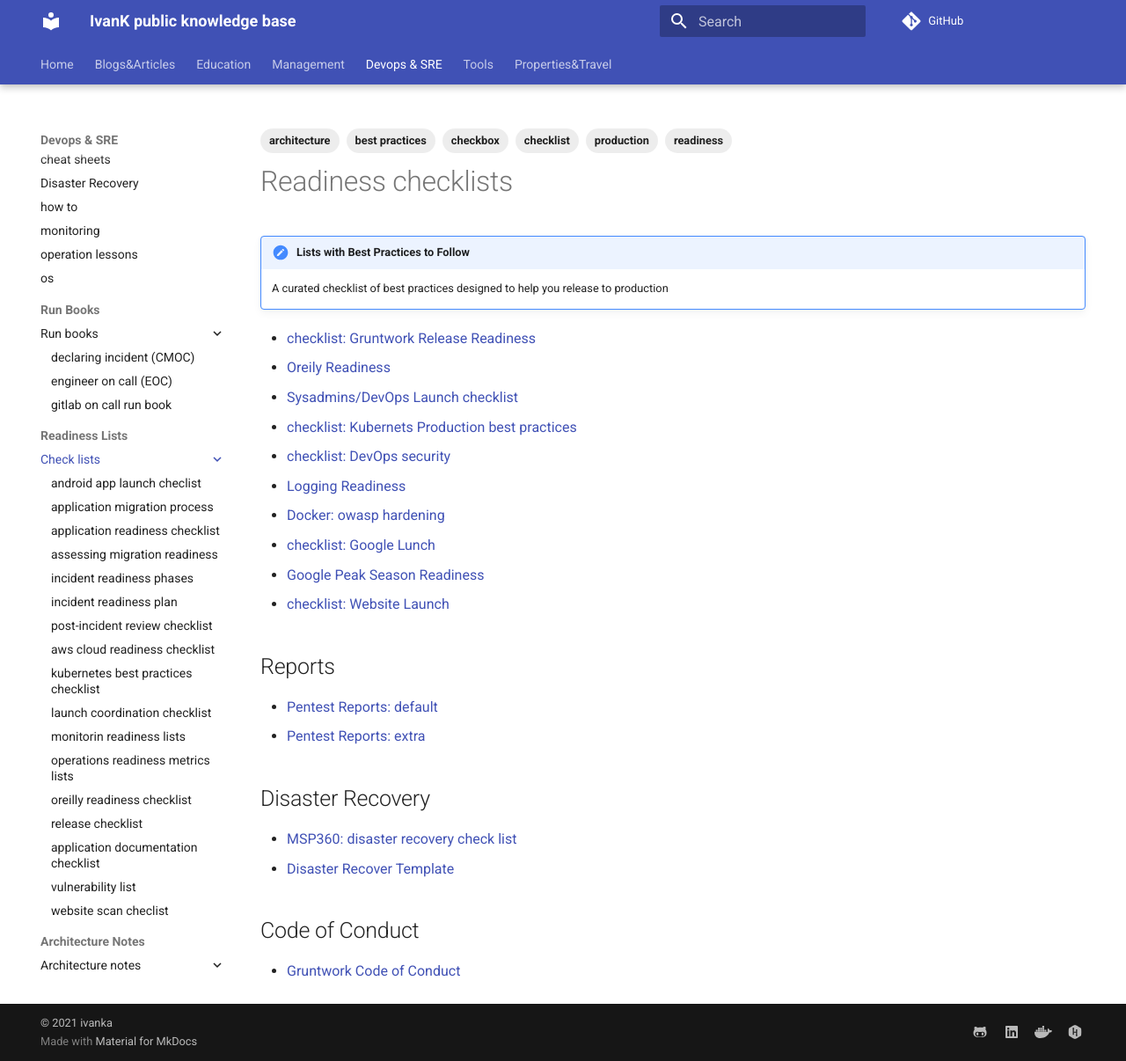
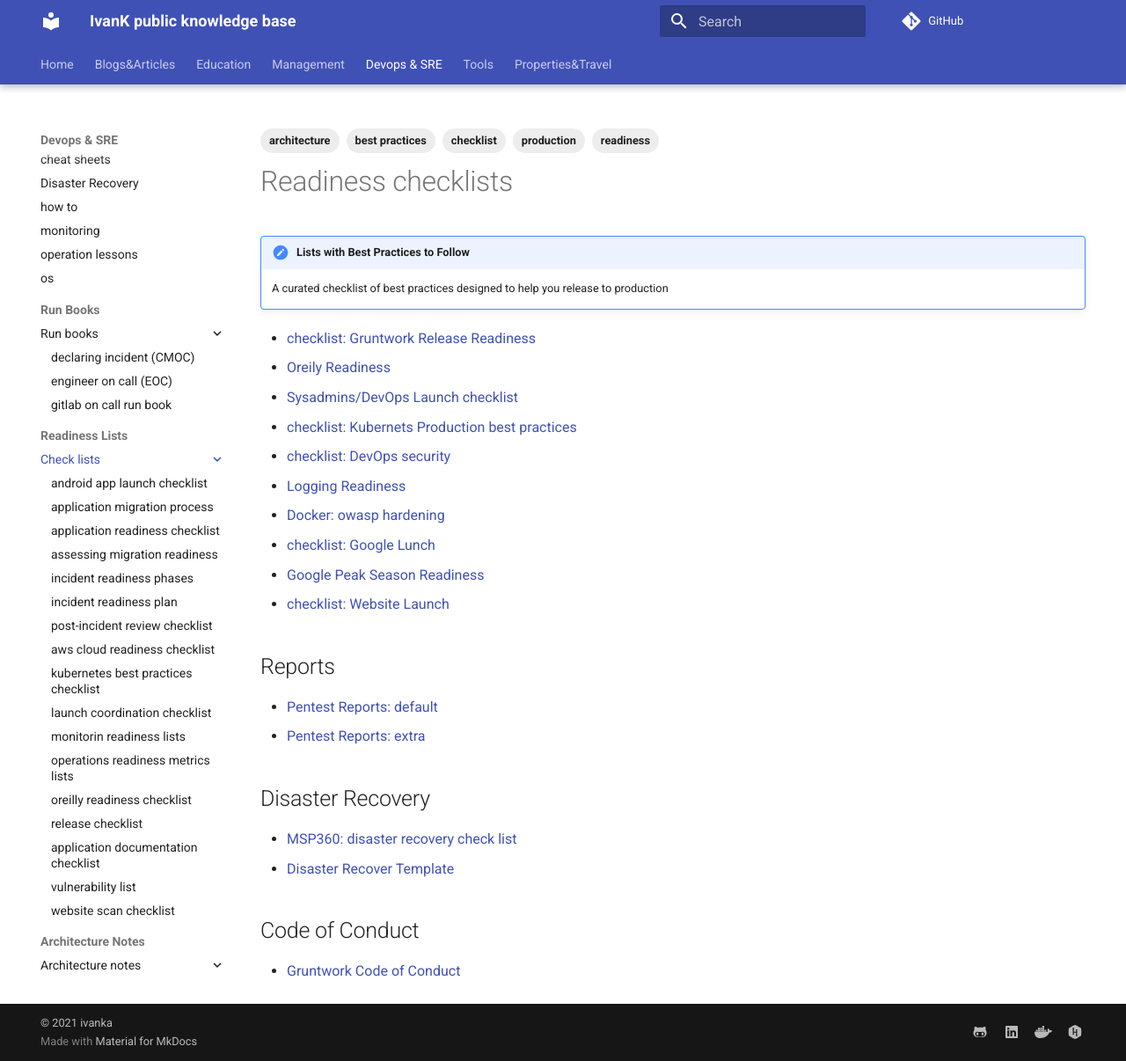
Before and after one commit to ivankatliarchuk/knowledge-base, an MkDocs documentation site: the page built from docs/devops/check-lists/index.md, in a window 1280 px wide and 1206 px high. Shown: the whole window at 88% size. Built offline with MkDocs 1.6.1 and Material for MkDocs 9.7.7, drawn with Linux system fonts in a browser that asks for light colours; comment, search, counter and statistics services are not loaded.

Commit message:
checklist spelling

```diff
--- a/docs/devops/check-lists/android-app-checklist.md
+++ b/docs/devops/check-lists/android-app-checklist.md
@@ -1,12 +1,12 @@
 ---
-title: android app launch checlist
+title: android app launch checklist
 created: 2021-03-26
 tags: ["checklist", "android", "app"]
 source: https://developer.android.com/distribute/best-practices/launch/launch-checklist
 author: developer.android.com
 ---
 
-# Google Play  |  Android Developers Launch Checlist
+# Google Play  |  Android Developers Launch checklist
 
 > ## Excerpt
 > Follow this checklist to ensure that you take all the steps necessary to launch your app or game successfully.
--- a/docs/devops/check-lists/index.md
+++ b/docs/devops/check-lists/index.md
@@ -1,8 +1,8 @@
 ---
-title: readiness checkllists
+title: readiness checklist
 summary: check list of areas to follow
 authors: ["ivan k"]
-tags: ["checklist", "architecture", "best practices", "checkbox", "production", "readiness"]
+tags: ["checklist", "architecture", "best practices",  "production", "readiness"]
 date: 8-Oct-2022
 published: true
 ---
--- a/docs/devops/check-lists/website-scan-checklist.md
+++ b/docs/devops/check-lists/website-scan-checklist.md
@@ -1,5 +1,5 @@
 ---
-title: website scan checlist
+title: website scan checklist
 created: 2021-03-26
 tags: ["checklist", "website", "site", "scan"]
 source:
```
